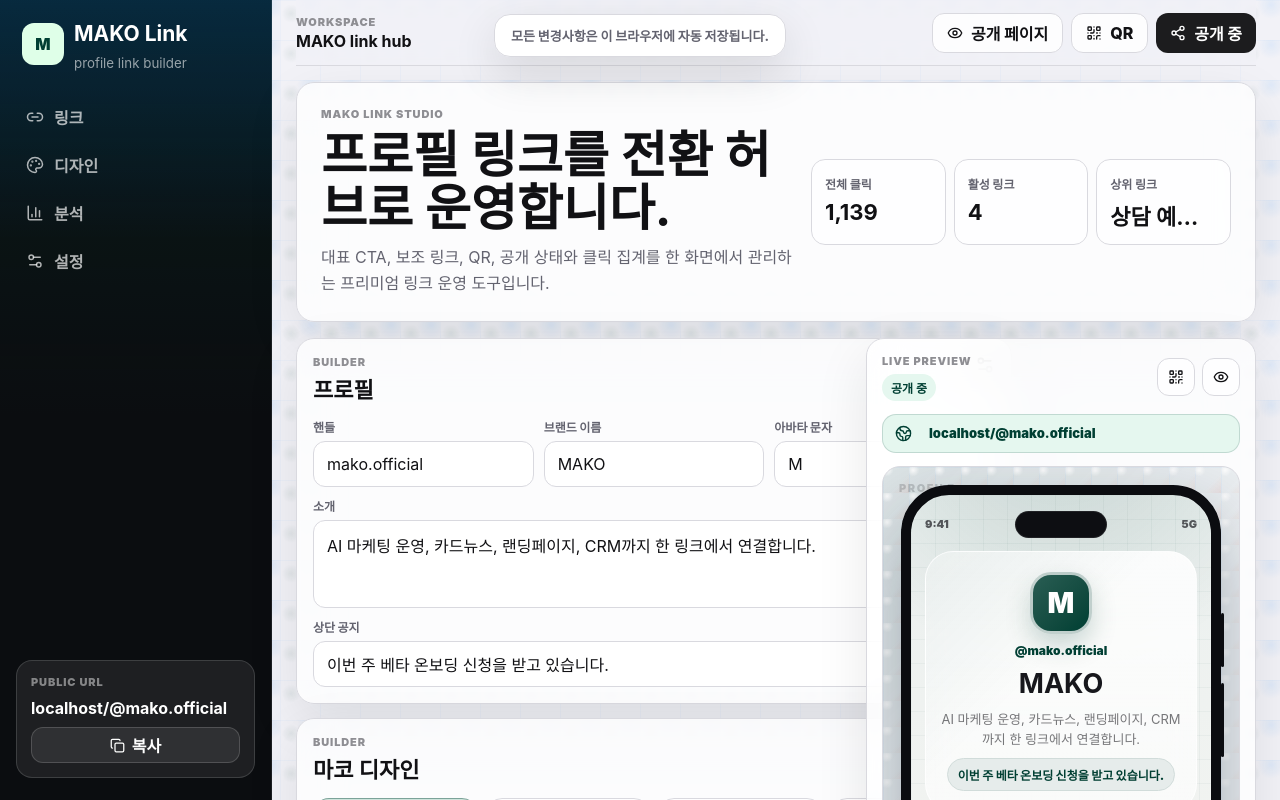
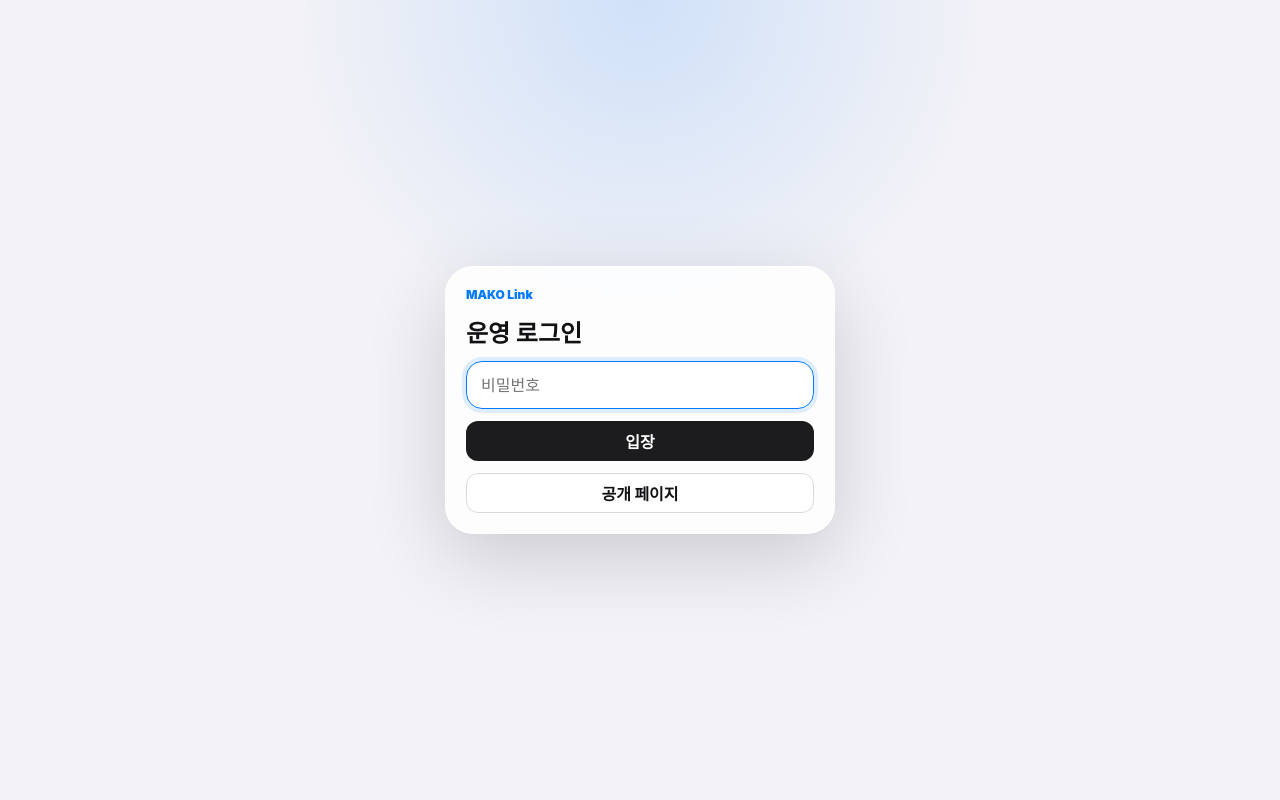
Before and after one commit to nck90/mako-linktree, a React (Vite) app: page / in a window 1280 px wide. Shown: the top 800 px of the page. Built offline with nearby package versions, Linux system fonts and the light colour scheme.

Commit message:
Add hidden admin login

```diff
--- a/src/main.jsx
+++ b/src/main.jsx
@@ -27,6 +27,8 @@ import {
 import "./styles.css";
 
 const storageKey = "mako-linktree.workspace.v1";
+const adminSessionKey = "mako-linktree.admin-unlocked.v1";
+const adminPassword = "080308";
 const customPublicHost = "mako-linktree.hyphen.it.com";
 
 const themes = [
@@ -104,6 +106,8 @@ function App() {
   const [toast, setToast] = useState("모든 변경사항은 이 브라우저에 자동 저장됩니다.");
   const [qrOpen, setQrOpen] = useState(false);
   const [qrDataUrl, setQrDataUrl] = useState("");
+  const [adminUnlocked, setAdminUnlocked] = useState(() => sessionStorage.getItem(adminSessionKey) === "true");
+  const [adminLoginOpen, setAdminLoginOpen] = useState(false);
 
   useEffect(() => {
     const onPop = () => setRoute(window.location.pathname);
@@ -132,6 +136,13 @@ function App() {
   function navigateTo(path) {
     window.history.pushState({}, "", path);
     setRoute(path);
+  }
+
+  function unlockAdmin() {
+    sessionStorage.setItem(adminSessionKey, "true");
+    setAdminUnlocked(true);
+    setAdminLoginOpen(false);
+    navigateTo("/studio");
   }
 
   function patchWorkspace(patch) {
@@ -226,11 +237,28 @@ function App() {
 
   if (route.startsWith("/@") || isCustomPublicRoot) {
     return (
-      <PublicPage
-        workspace={workspace}
-        theme={selectedTheme}
-        onTrack={trackClick}
-        onBack={() => navigateTo("/studio")}
+      <>
+        <PublicPage
+          workspace={workspace}
+          theme={selectedTheme}
+          onTrack={trackClick}
+          onAdminRequest={() => setAdminLoginOpen(true)}
+        />
+        {adminLoginOpen ? (
+          <AdminLoginModal
+            onClose={() => setAdminLoginOpen(false)}
+            onUnlock={unlockAdmin}
+          />
+        ) : null}
+      </>
+    );
+  }
+
+  if (!adminUnlocked) {
+    return (
+      <AdminLoginPage
+        onUnlock={unlockAdmin}
+        onPublic={() => navigateTo(publicPath(workspace.profile.handle))}
       />
     );
   }
@@ -531,14 +559,28 @@ function Analytics({ links }) {
   );
 }
 
-function PublicPage({ workspace, theme, onTrack, onBack }) {
+function PublicPage({ workspace, theme, onTrack, onAdminRequest }) {
+  const [adminTapCount, setAdminTapCount] = useState(0);
+
+  function handleAdminTap() {
+    setAdminTapCount((count) => {
+      const nextCount = count + 1;
+      if (nextCount >= 3) {
+        onAdminRequest();
+        return 0;
+      }
+      window.setTimeout(() => setAdminTapCount(0), 1200);
+      return nextCount;
+    });
+  }
+
   if (!workspace.published) {
     return (
       <main className="public-page is-private">
+        <button className="admin-hotspot" aria-label="운영 로그인" onClick={handleAdminTap} />
         <section>
           <strong>MAKO Link</strong>
           <h1>현재 비공개 링크입니다.</h1>
-          <button onClick={onBack}>관리 화면으로 돌아가기</button>
         </section>
       </main>
     );
@@ -552,6 +594,7 @@ function PublicPage({ workspace, theme, onTrack, onBack }) {
         "--preview-ink": theme.ink,
       }}
     >
+      <button className="admin-hotspot" aria-label="운영 로그인" onClick={handleAdminTap} />
       <div className="public-shell-label">
         <span>MAKO LINK</span>
         <strong>{workspace.profile.handle}</strong>
@@ -571,6 +614,75 @@ function PublicPage({ workspace, theme, onTrack, onBack }) {
         <small>Made with MAKO Link</small>
       </section>
     </main>
+  );
+}
+
+function useAdminPasswordForm(onUnlock) {
+  const [password, setPassword] = useState("");
+  const [error, setError] = useState("");
+
+  function submit(event) {
+    event.preventDefault();
+    if (password === adminPassword) {
+      onUnlock();
+      return;
+    }
+    setPassword("");
+    setError("비밀번호를 확인하세요.");
+  }
+
+  return { password, setPassword, error, submit };
+}
+
+function AdminLoginPage({ onUnlock, onPublic }) {
+  const { password, setPassword, error, submit } = useAdminPasswordForm(onUnlock);
+
+  return (
+    <main className="admin-login-page">
+      <form className="admin-login-card" onSubmit={submit}>
+        <span>MAKO Link</span>
+        <h1>운영 로그인</h1>
+        <input
+          autoFocus
+          inputMode="numeric"
+          type="password"
+          placeholder="비밀번호"
+          value={password}
+          onChange={(event) => setPassword(event.target.value)}
+        />
+        {error ? <p>{error}</p> : null}
+        <button className="dark-button" type="submit">입장</button>
+        <button className="ghost-button" type="button" onClick={onPublic}>공개 페이지</button>
+      </form>
+    </main>
+  );
+}
+
+function AdminLoginModal({ onClose, onUnlock }) {
+  const { password, setPassword, error, submit } = useAdminPasswordForm(onUnlock);
+
+  return (
+    <div className="modal-backdrop" role="dialog" aria-modal="true">
+      <form className="admin-login-card admin-login-modal" onSubmit={submit}>
+        <div className="panel-head">
+          <div>
+            <p className="eyebrow">MAKO LINK</p>
+            <h2>운영 로그인</h2>
+          </div>
+          <button className="icon-button" type="button" onClick={onClose}>닫기</button>
+        </div>
+        <input
+          autoFocus
+          inputMode="numeric"
+          type="password"
+          placeholder="비밀번호"
+          value={password}
+          onChange={(event) => setPassword(event.target.value)}
+        />
+        {error ? <p>{error}</p> : null}
+        <button className="dark-button" type="submit">입장</button>
+      </form>
+    </div>
   );
 }
 
--- a/src/styles.css
+++ b/src/styles.css
@@ -954,6 +954,79 @@ select:focus-visible {
   text-decoration: none;
 }
 
+.admin-login-page {
+  display: grid;
+  min-height: 100vh;
+  place-items: center;
+  background:
+    radial-gradient(circle at 50% 0, rgba(0, 122, 255, .14), transparent 34%),
+    #f2f2f7;
+  padding: 24px;
+}
+
+.admin-login-card {
+  display: grid;
+  gap: 12px;
+  width: min(390px, 100%);
+  border: 1px solid rgba(255,255,255,.74);
+  border-radius: 28px;
+  background: rgba(255,255,255,.84);
+  padding: 20px;
+  box-shadow: 0 24px 80px rgba(0,0,0,.16);
+  backdrop-filter: blur(18px);
+}
+
+.admin-login-card span {
+  color: var(--blue);
+  font-size: 12px;
+  font-weight: 950;
+}
+
+.admin-login-card h1,
+.admin-login-card h2 {
+  margin: 0;
+  font-size: 24px;
+  letter-spacing: 0;
+}
+
+.admin-login-card input {
+  min-height: 48px;
+  border: 1px solid var(--line);
+  border-radius: 16px;
+  background: rgba(255,255,255,.9);
+  padding: 0 14px;
+  color: var(--ink);
+  outline: none;
+}
+
+.admin-login-card input:focus {
+  border-color: var(--blue);
+  box-shadow: 0 0 0 4px rgba(0,122,255,.12);
+}
+
+.admin-login-card p {
+  margin: 0;
+  color: #ff3b30;
+  font-size: 13px;
+  font-weight: 850;
+}
+
+.admin-login-modal {
+  width: min(410px, 100%);
+}
+
+.admin-hotspot {
+  position: fixed;
+  top: 0;
+  left: 0;
+  z-index: 20;
+  width: 72px;
+  height: 72px;
+  border: 0;
+  background: transparent;
+  opacity: 0;
+}
+
 .public-page {
   position: relative;
   overflow: hidden;
@@ -1063,7 +1136,7 @@ select:focus-visible {
   font-weight: 850;
 }
 
-.public-page.is-private button {
+.public-page.is-private button:not(.admin-hotspot) {
   border: 1px solid var(--line);
   border-radius: 12px;
   background: rgba(255,255,255,.82);
```
